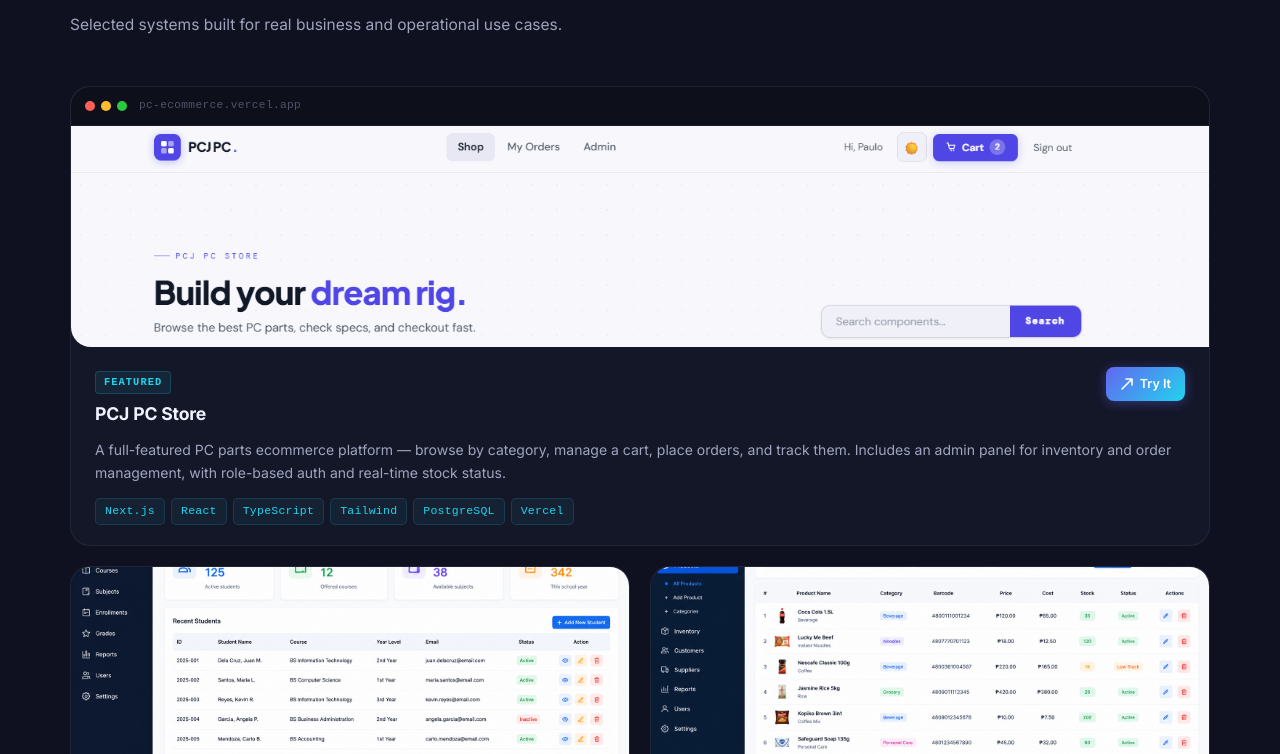
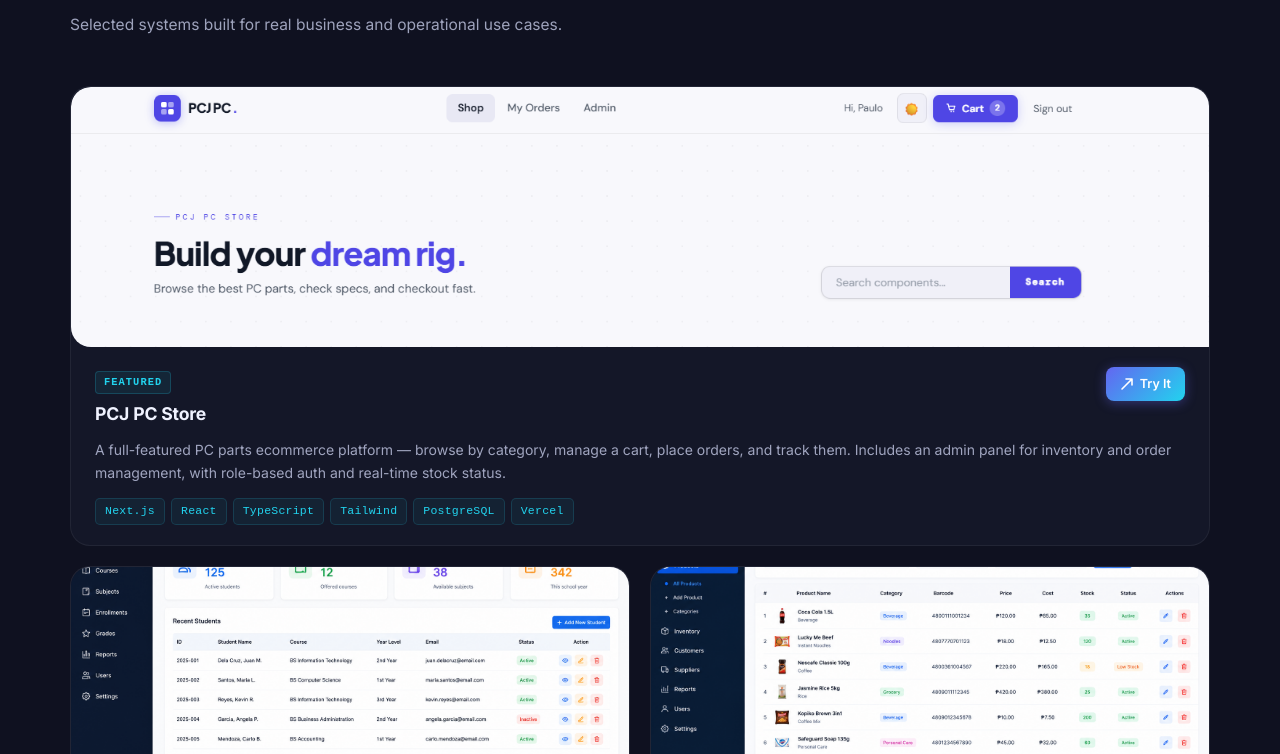
Before and after one commit to engrpaulojimena/web-portfolio, a website: page index.html in a window 1280 px wide. Shown: the part 3435-4189 px from the top of the page. Drawn offline with Linux system fonts and the light colour scheme.

Commit message:
Add new features and fixes

```diff
--- a/index.html
+++ b/index.html
@@ -313,12 +313,6 @@
         <!-- Featured: PC Ecommerce (spans 2 cols) -->
         <div class="proj-card proj-card--featured reveal">
           <div class="proj-image-wrap">
-            <div class="proj-browser-bar">
-              <span class="dot dot-red"></span>
-              <span class="dot dot-yellow"></span>
-              <span class="dot dot-green"></span>
-              <span class="proj-url">pc-ecommerce.vercel.app</span>
-            </div>
             <img src="images/pcj-pc-store.png" alt="PCJ PC Store — PC Parts Ecommerce">
           </div>
           <div class="proj-body">
```
